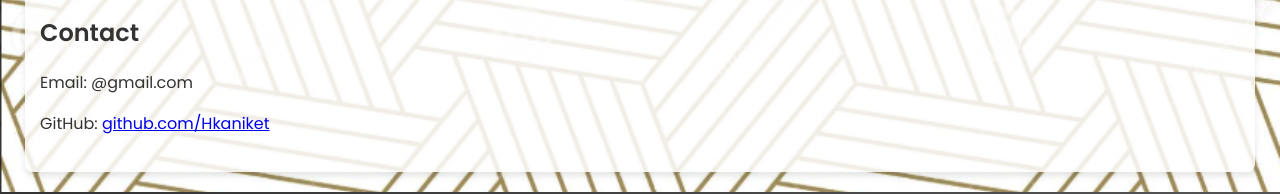
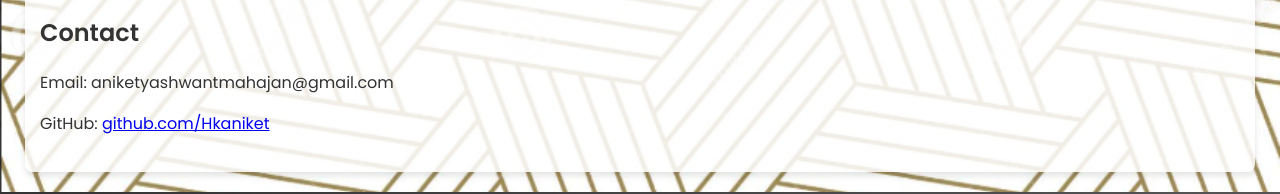
Before and after one commit to Hkaniket/Portfolio, a plain HTML site: page index.html in a window 1280 px wide. Shown: the part 1769-1963 px from the top of the page. Drawn offline with Linux system fonts and the light colour scheme.

Commit message:
Update index.html

```diff
--- a/index.html
+++ b/index.html
@@ -211,7 +211,7 @@
     </section>
     <section id="contact">
         <h2>Contact</h2>
-        <p>Email: @gmail.com</p>
+        <p>Email: aniketyashwantmahajan@gmail.com</p>
         <p>GitHub: <a href="https://github.com/Hkaniket" target="_blank">github.com/Hkaniket</a></p>
     </section>
     <footer>
```
